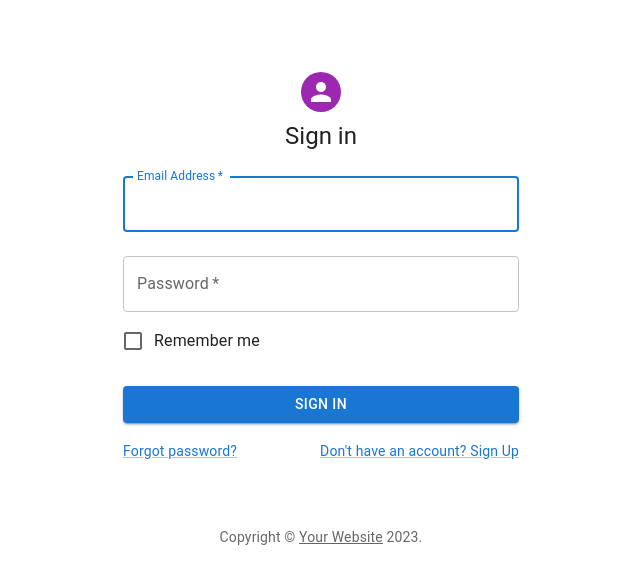
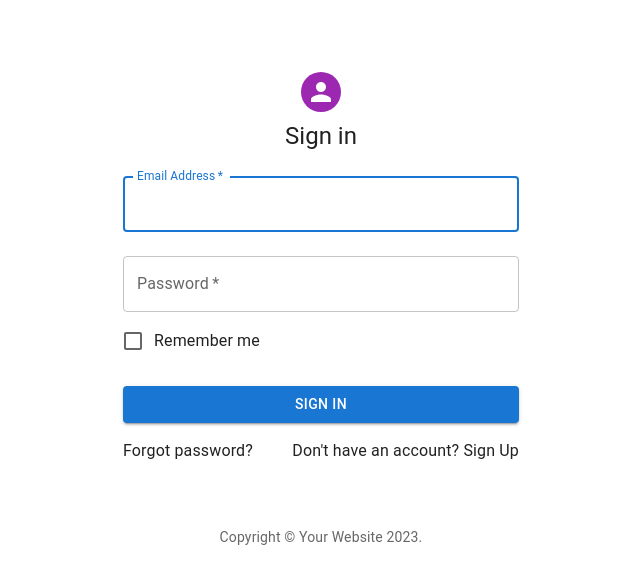
Before and after one commit to wb1110/vcm, a React (Vite) app: page /signin in a window 1280 px wide. Shown: the top 584 px of the page, without its empty margins (319-959 px from the left). Built offline with nearby package versions, Linux system fonts and the light colour scheme.

Commit message:
routes are working

```diff
--- a/src/components/SignIn.tsx
+++ b/src/components/SignIn.tsx
@@ -5,22 +5,19 @@ import CssBaseline from '@mui/material/CssBaseline'
 import TextField from '@mui/material/TextField'
 import FormControlLabel from '@mui/material/FormControlLabel'
 import Checkbox from '@mui/material/Checkbox'
-import Link from '@mui/material/Link'
 import Grid from '@mui/material/Grid'
 import Box from '@mui/material/Box'
 // import LockOutlinedIcon from '@mui/icons-material/LockOutlined'
 import Typography from '@mui/material/Typography'
 import Container from '@mui/material/Container'
 import { createTheme, ThemeProvider } from '@mui/material/styles'
+import { Link } from 'react-router-dom'
 
 function Copyright(props: any) {
   return (
     <Typography variant="body2" color="text.secondary" align="center" {...props}>
       {'Copyright © '}
-      <Link color="inherit" href="https://mui.com/">
-        Your Website
-      </Link>{' '}
-      {new Date().getFullYear()}
+      <span color="inherit">Your Website</span> {new Date().getFullYear()}
       {'.'}
     </Typography>
   )
@@ -79,19 +76,17 @@ export default function SignIn() {
               control={<Checkbox value="remember" color="primary" />}
               label="Remember me"
             />
-            <Button type="submit" fullWidth variant="contained" sx={{ mt: 3, mb: 2 }}>
-              Sign In
-            </Button>
+            <Link to={'/'}>
+              <Button type="submit" fullWidth variant="contained" sx={{ mt: 3, mb: 2 }}>
+                Sign In
+              </Button>
+            </Link>
             <Grid container>
               <Grid item xs>
-                <Link href="#" variant="body2">
-                  Forgot password?
-                </Link>
+                <span>Forgot password?</span>
               </Grid>
               <Grid item>
-                <Link href="#" variant="body2">
-                  {"Don't have an account? Sign Up"}
-                </Link>
+                <span>{"Don't have an account? Sign Up"}</span>
               </Grid>
             </Grid>
           </Box>
--- a/src/components/layout/Navbar.tsx
+++ b/src/components/layout/Navbar.tsx
@@ -11,6 +11,7 @@ import { styled } from '@mui/material/styles'
 import Toolbar from '@mui/material/Toolbar'
 import Typography from '@mui/material/Typography'
 import * as React from 'react'
+import { Link } from 'react-router-dom'
 import { MainListItems, secondaryListItems } from './listItems'
 
 const drawerWidth: number = 240
@@ -77,9 +78,6 @@ function Navbar() {
     }
   }
 
-  const logout = () => {
-    window.location.href = `${baseUrl}/account/logout`
-  }
   const [open, setOpen] = React.useState(true)
   const toggleDrawer = () => {
     setOpen(!open)
@@ -118,9 +116,11 @@ function Navbar() {
             }}
           >
             <span>User name here</span>
-            <Button onClick={logout} variant="contained" color="secondary">
-              Log out
-            </Button>
+            <Link to={'/signin'}>
+              <Button variant="contained" color="secondary">
+                Log out
+              </Button>
+            </Link>
             <IconButton color="inherit"></IconButton>
           </div>
         </Toolbar>
--- a/src/index.tsx
+++ b/src/index.tsx
@@ -19,11 +19,11 @@ const router = createBrowserRouter([
     element: <App />,
     children: [
       {
-        path: '/dashboard',
+        path: '/',
         element: <Dashboard />,
       },
       {
-        path: '/dashboard',
+        path: '/services',
         element: <Services />,
       },
     ],
```
